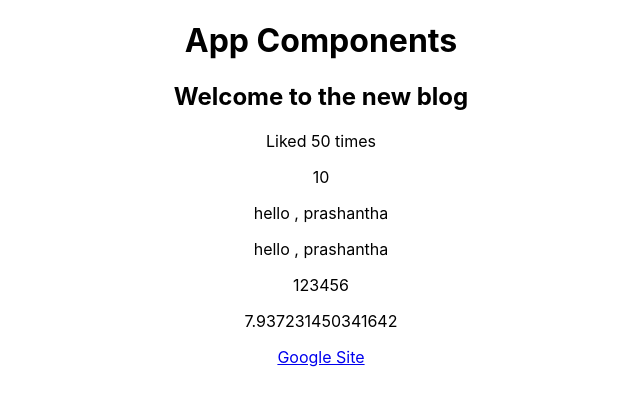
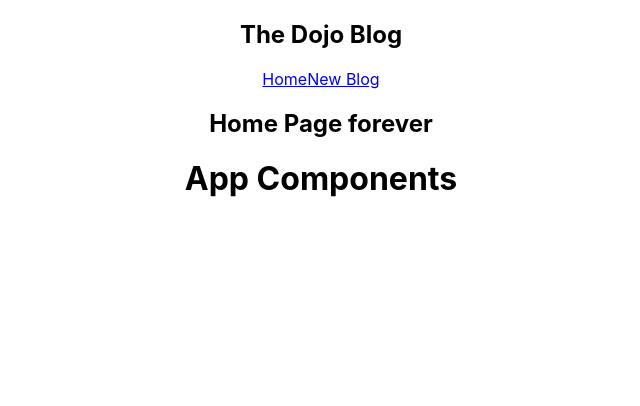
Before and after one commit to Bhaminishivram/react_net_ninja_blog_project, a React (Create React App) app: page / in a window 1280 px wide. Shown: the top 406 px of the page, without its empty margins (319-959 px from the left). Built offline with nearby package versions, Linux system fonts and the light colour scheme.

Commit message:
adding multiple Components

```diff
--- a/src/App.js
+++ b/src/App.js
@@ -1,27 +1,38 @@
 import React from 'react';
 import './App.css';
+import Navbar from "./Navbar";
+import HomePage from "./homePage";
 
 function App() {
-  const title ="Welcome to the new blog ";
-  const likes =50;
-  //const person ={name:'bhamini' , age:25};
-  const links= "http://www.google.com";
+  // const title ="Welcome to the new blog ";
+  // const likes =50;
+  // //const person ={name:'bhamini' , age:25};
+  // const links= "http://www.google.com";
   return (
 
     <div className="App">
-     <div className="content">
+     <Navbar/>
+        <div className="content">
+            <HomePage/>
+            <h1>App Components</h1>
 
-        <h1>App Components</h1>
+
+
+
+
+
+
+        {/*
         <h2>{title}</h2>
         <p>Liked {likes} times</p>
         <p>{10}</p>
         <p> {"hello , prashantha"}</p>
-        {/* <p>{person}</p> */}
+        {/* <p>{person}</p>
 
-      <p>{ "hello , prashantha" }</p>
+     <p>{ "hello , prashantha" }</p>
         <p>{ [1,23,4,5,6] }</p>
         <p>{Math.random() * 10}</p>
-        <a href={links} >Google Site</a>
+        <a href={links} >Google Site</a>    */}
 
      </div>
     </div>
--- /dev/null
+++ b/src/Navbar.jsx
@@ -0,0 +1,16 @@
+import React from 'react';
+const NavBar = () => {
+    return (
+        <nav className="navbar">
+          <h1> The Dojo Blog</h1>
+               <div className="links">
+                     <a href="/">Home</a>
+                   <a href="/create">New Blog</a>
+              </div>
+
+        </nav>
+
+      );
+}
+
+export default NavBar;
--- /dev/null
+++ b/src/homePage.jsx
@@ -0,0 +1,10 @@
+import React from 'react';
+const HomePage = () => {
+    return (
+        <div className="home">
+  <h2> Home Page forever</h2>
+        </div>
+      );
+}
+
+export default HomePage;
```
